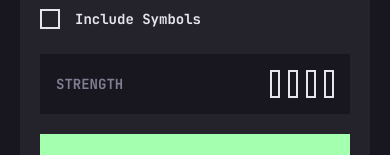
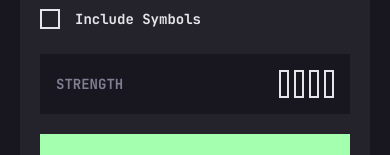
Before and after one commit to towkir/password-generator, a React (Vite) app: page / in a window 390 px wide. Shown: the part 500-655 px from the top of the page. Built offline with nearby package versions, Linux system fonts and the light colour scheme.

Commit message:
fixed spacing of strength meter on mobile view

```diff
--- a/src/components/StrengthIndicator/index.css
+++ b/src/components/StrengthIndicator/index.css
@@ -69,4 +69,12 @@
     padding: 16px;
     margin-bottom: 20px;
   }
+
+  .strength-indicator .strength .value {
+    margin-right: 10px;
+  }
+
+  .strength-indicator .strength .indicator span:not(:last-child) {
+    margin-right: 5px;
+  }
 }
```
